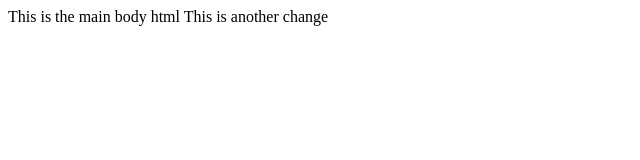
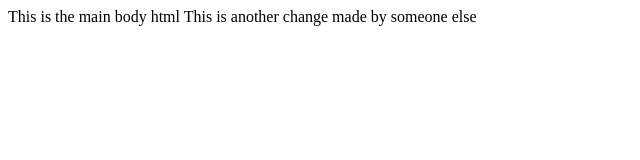
Before and after one commit to jdu698/my-app, a plain HTML site: page index.html in a window 1280 px wide. Shown: the whole page, without its empty margins (0-640 px from the left). Drawn offline with Linux system fonts and the light colour scheme.

Commit message:
Change made by another person

```diff
--- a/index.html
+++ b/index.html
@@ -9,7 +9,7 @@
 <body>
     This is the main body html
 
-    This is another change
+    This is another change made by someone else
 
 </body>
 </html>
```
